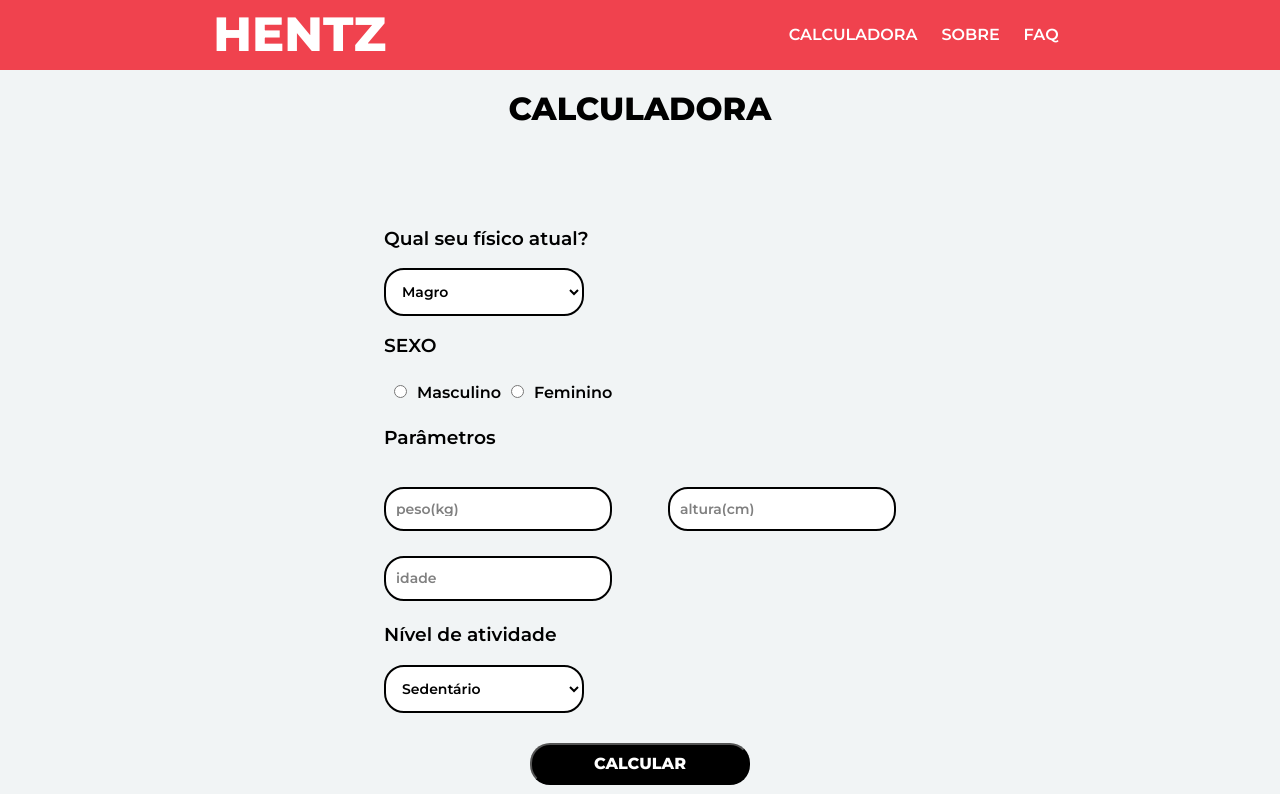
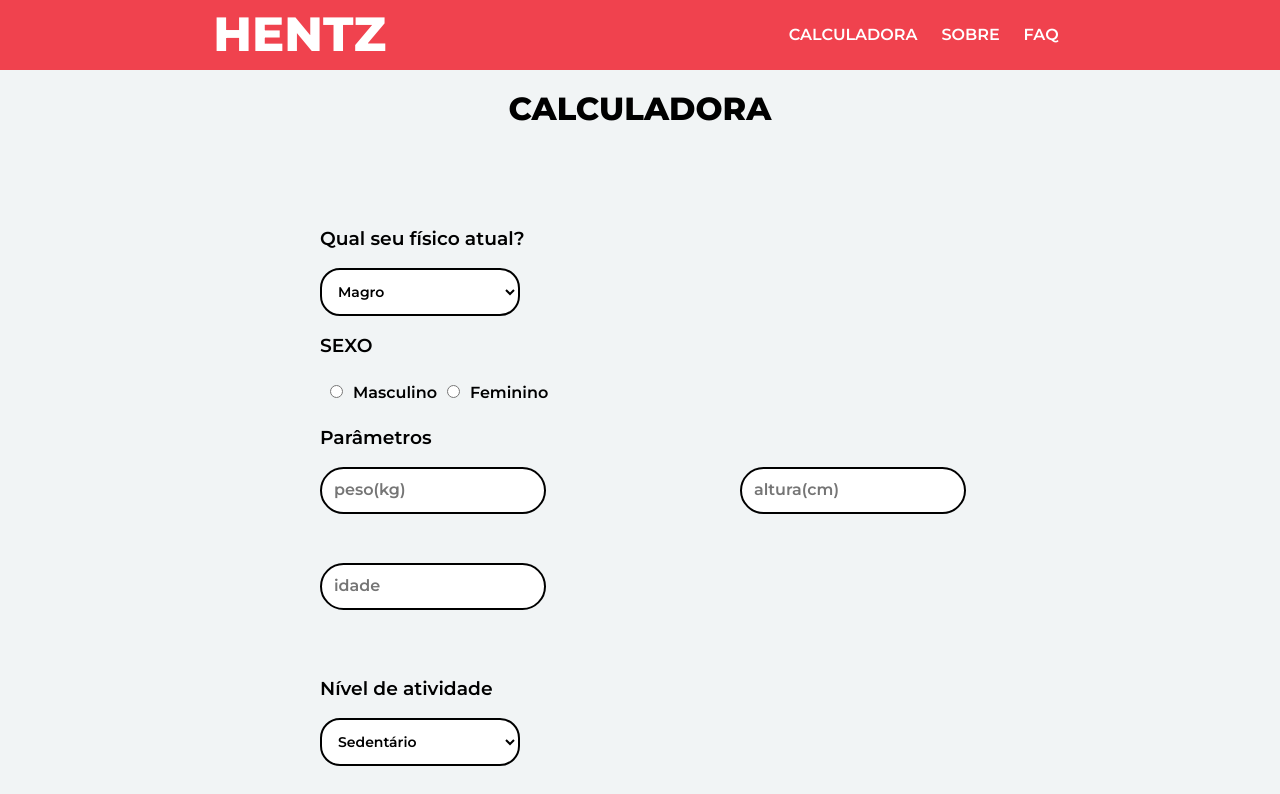
Before and after one commit to heullvers/hentz, a React (Create React App) app: page /calculadora in a window 1280 px wide. Shown: the top 794 px of the page. Built offline with nearby package versions, Linux system fonts and the light colour scheme; a web font is replaced by a local one.

Commit message:
formik adicionado

```diff
--- a/package.json
+++ b/package.json
@@ -9,6 +9,7 @@
     "@testing-library/jest-dom": "^5.13.0",
     "@testing-library/react": "^11.2.7",
     "@testing-library/user-event": "^12.8.3",
+    "formik": "^2.2.9",
     "node-sass": "^6.0.0",
     "react": "^17.0.2",
     "react-dom": "^17.0.2",
--- /dev/null
+++ b/src/components/Calculadora.css
@@ -0,0 +1,3 @@
+.error{
+    background-color: aqua;
+}
--- a/src/components/Calculadora.jsx
+++ b/src/components/Calculadora.jsx
@@ -2,8 +2,10 @@ import React from 'react';
 import NavBar from './NavBar';
 import Input from './Input';
 import styled from 'styled-components';
+import { Formik, Field , Form} from 'formik';
 
 import {useHistory} from 'react-router-dom';
+import { useState } from 'react';
 
 const Container = styled.div`
     display: flex;
@@ -14,7 +16,7 @@ const Container = styled.div`
 `;
 
 const Calculator = styled.div`
-    width: 40%;
+    width: 50%;
     min-height: 620px;
 
     h1{
@@ -61,6 +63,7 @@ const Gender = styled.div`
 
 `;
 
+
 const ContainerButton = styled.div`
     display: flex;
     justify-content: center;
@@ -72,6 +75,7 @@ const Parametros = styled.div`
     display: flex;
     justify-content: space-between;
     flex-wrap: wrap;
+    width: 100%;
 `;
 
 const Botao = styled.button`
@@ -106,45 +110,68 @@ const Calculadora = () => {
         history.push({pathname:"/resultado"});
     }
 
+    function onSubmit(values, actions){
+        console.log(values);
+
+    }
+
     return(
         <>
             <NavBar cor="vermelho"></NavBar>
             <Container>
                 <Calculator>
                     <h1>CALCULADORA</h1>
-                    <form>
+                    <Formik
+                    onSubmit={onSubmit}
+                    initialValues={{
+                        fisico: 'magro',
+                        gender: '',
+                        peso: '',
+                        altura: '',
+                        idade: '',
+                        atividade: 'sedentario'
+                    }}
+                    render={({values}) => (
+                        <Form>
                             <h3> Qual seu físico atual? </h3>
-                        <Options name="fisico">
+                            <Field as={Options} name="fisico">
                                 <option value="magro">Magro</option>
                                 <option value="pesonormal">Peso normal</option>
                                 <option value="sobrepeso">Sobrepeso</option>
                                 <option value="obeso">Obeso</option>
-                        </Options>
+                            </Field>
                             <h3> SEXO </h3>
-                        <Gender>
+                            <Field as={Gender}>
                                 <input type="radio" id="male" name="gender" value="male"/>
                                 <label>Masculino</label>
                                 <input type="radio" id="female" name="gender" value="female"/>
                                 <label>Feminino</label>
-                        </Gender>
+                            </Field>
                             <h3> Parâmetros </h3>
                             <Parametros>
-                            <Input nome="peso(kg)"></Input>
-                            <Input nome="altura(cm)"></Input>
-                            <Input nome="idade"></Input>
+                                <Field as={Input} nome="peso(kg)" name="peso" type="number" ></Field>
+                                <Field as={Input} nome="altura(cm)" name="altura" type="number"></Field>
+                                <Field as={Input} nome="idade" name="idade" type="number"></Field>
                             </Parametros>
                             <h3> Nível de atividade </h3>
-                        <Options name="fisico">
+                            <Field as={Options} name="atividade">
                                 <option value="sedentario">Sedentário</option>
                                 <option value="leve">Exercício leve</option>
                                 <option value="ativo">Moderadamente ativo</option>
                                 <option value="muito">Muito Ativo</option>
                                 <option value="muitoAtivo">Extremamente Ativo</option>
-                        </Options>
+                            </Field>
+
                             <ContainerButton>
-                            <Botao type="button" className="botao-calcular btn" onClick={calcular}>CALCULAR</Botao>
+                                <Botao type="submit" className="botao-calcular btn">CALCULAR</Botao>
                             </ContainerButton>
-                    </form>
+                        </Form>
+                    )}
+                    >
+
+                    </Formik>
+
+
                 </Calculator>
             </Container>
         </>
--- a/src/components/Input.jsx
+++ b/src/components/Input.jsx
@@ -2,53 +2,50 @@ import React from "react";
 import styled from "styled-components";
 
 
-const Label = styled.label`
+const Label = styled.div`
+
   position: relative;
-    font-size: 14px;
-    border-top: 20px solid transparent;
-    margin-bottom: 5px;
-    --field-padding: 12px;
+  height: 48px;
+  width: 220px;
+  margin-bottom: 3rem;
 
   input {
-        border: 2px solid black;
+      position: absolute;
+      top: 0;
+      left: 0;
+      border: ${props => props.erroInput ? "2px solid red" : "2px solid black"};
+      border-radius: 3rem;
+      outline:none;
+      padding: .75rem;
       background: #fff;
-        padding: var(--field-padding);
-        border-radius: 3px;
-        width: 200px;
-        outline: none;
-        font-size: 14px;
-        border-radius: 20px;
+      z-index: 1;
   }
 
-    span {
-        position: absolute;
-        left: var(--field-padding);
-        width: calc(100% - (var(--field-padding) * 2));
-        overflow: hidden;
-        white-space: nowrap;
-        text-overflow: ellipsis;
-        top: 22px;
-        line-height: 100%;
-        transform: translateY(-50%);
-        color: grey;
-        transition:
-        top 0.3s ease,
-        color 0.3s ease,
-        font-size 0.3s ease;
+  p{
+      margin-top: 60px;
+      font-size: 14px;
+      color: red;
   }
 
-    input:focus + span{
-        top: -10px;
-        font-size: 10px;
-        color: #222;
+  input:-webkit-outer-spin-button,
+  input:-webkit-inner-spin-button{
+    -webkit-appearance: none;
+    margin: 0;
   }
+
+  input[type=number]{
+    -moz-appearance: textfield;
+  }
+
+
+
 `;
 
 const Input = (props) => {
     return(
-        <Label className="custom-field three">
-            <input type="text" placeholder="&nbsp;" name="name"/>
-            <span className="placeholder">{props.nome}</span>
+        <Label>
+            <input type={props.type} name={props.name} onKeyUp={props.onChange} placeholder={props.nome}/>
+            <p>{}</p>
         </Label>
     );
 }
```
Also changed, not shown: 1 other file (tests, documents, lock files or other folders). Lines whose indentation alone changed are shown as unchanged.
